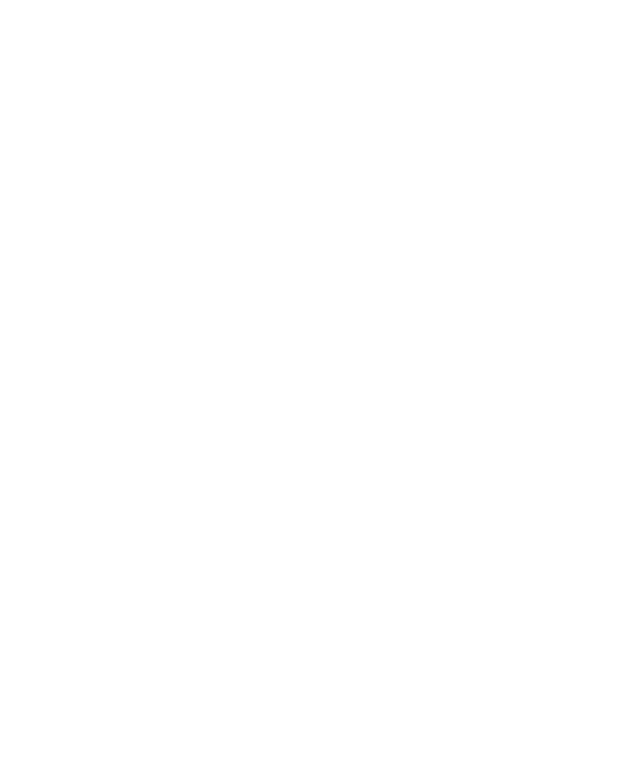
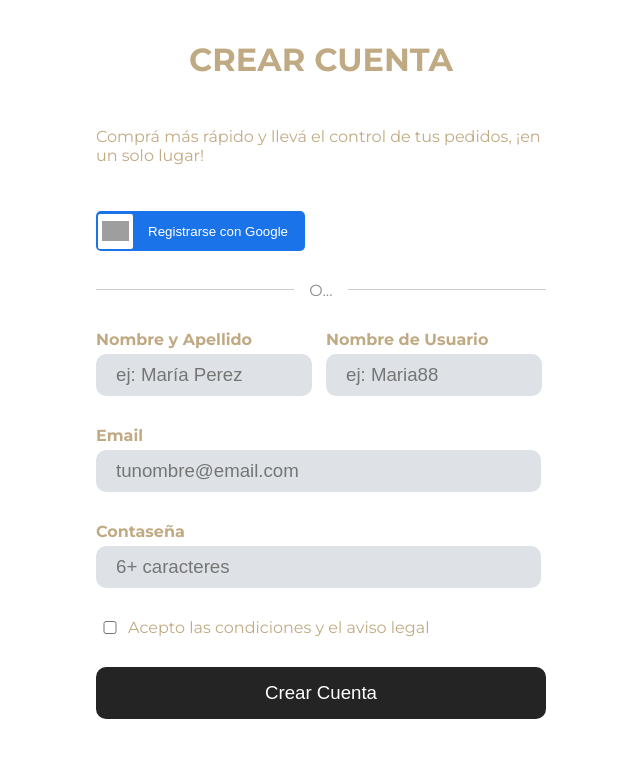
Before and after one commit to MariaVictoriaGomez/tiendadecafe, a plain HTML site: page pages/contacto.html in a window 1280 px wide. Shown: the whole page, without its empty margins (319-959 px from the left). Drawn offline with Linux system fonts and the light colour scheme; grey boxes are pictures that could not be loaded.

Commit message:
contacto

```diff
--- a/css/contacto.css
+++ b/css/contacto.css
@@ -0,0 +1,196 @@
+
+@import url('https://fonts.googleapis.com/css2?family=Montserrat:ital,wght@0,100..900;1,100..900&display=swap');
+
+html{
+    font-family: "Montserrat", sans-serif;
+    background-color:#ffffff;
+}
+
+.container{
+    margin: auto;
+    display: flex;
+    flex-direction: column;
+    align-items: center;
+    justify-content: center;
+    gap: 30px;
+    width: 450px;
+    color: #C0AA83;
+}
+
+.login{
+    display: flex;
+    flex-direction: column;
+    align-items: center;
+}
+
+.login h3{
+    font-size: xx-large;
+}
+.buttons{
+    align-self: flex-start;
+    display: flex;
+    gap: 20pxs;
+}
+
+
+.google-btn{
+background-color: #1A73E8;
+color: white;
+border:none;
+border-radius: 5px;
+height: 40px;
+display: flex;
+align-items: center;
+padding: 2px;
+cursor: pointer;
+
+}
+
+.google-btn:hover{
+    opacity: 0.75 ;
+}
+
+.google-btn picture{
+    width: 35px;
+    height: 35px;
+    background-color: #fff;
+    border-radius: 2px;
+    display: flex;
+    align-items: center;
+    justify-content: center;
+
+}
+.google-btn picture img{
+    width: 75%;
+}
+.google-btn span{
+    color:white;
+    padding:15px;
+    font-weight: 500;
+}
+
+/* .twitter-btn{
+
+    color: #ccc;
+    background-color: #eee;
+    border: none;
+    width: 40px;
+    border-radius: 5px;
+    cursor: pointer;
+}
+
+.twitter-btn img{
+    width: 60%;
+}
+.twitter-btn:hover{
+    background-color: #ddd;
+} */
+
+.separator{
+    display: flex;
+    width: 100%;
+    gap: 15px;
+}
+
+.separator hr{
+    flex-grow: 1;
+    border: none;
+    border-top: 1px solid #ccc;
+}
+
+.separator span{
+    color:#8b8b8b;
+
+}
+
+.section-inputs{
+    display: flex;
+    gap:10px;
+    width: 100%;
+}
+form{
+    display: flex;
+    flex-direction: column;
+    align-items: stretch;
+    gap:30px;
+}
+label{
+
+    display: flex;
+    flex-direction: column;
+    gap: 5px;
+}
+label span{
+    font-weight: 700;
+    color:#C0AA83;
+}
+
+
+.section-inputs label input{
+    width: 80%;
+    background-color: #DEE2E6;
+    border: none;
+    padding: 10px 20px;
+    border-radius: 10px;
+    outline: none;
+    font-size: 14pt;
+}
+
+label input{
+    width: 90%;
+    background-color: #DEE2E6;
+    border: none;
+    padding: 10px 20px;
+    border-radius: 10px;
+    outline: none;
+    font-size: 14pt;
+    transition: background-color 0.2s, border 0.2s, box-shadow 0,2s;
+    color:white;
+}
+
+label input:hover{
+    background-color:  #ced2d6;
+    border: solid 1px #f3f3f4;
+    box-shadow: 0 0 4px #eb50ff4f;
+}
+
+label input:focus{
+    background-color: #DEE2E6;
+    border: solid 1px #f3f3f4;
+    box-shadow: 0 0 4px #eb50ff4f;
+}
+
+.checkbox-label{
+    display: flex;
+    flex-direction: row;
+}
+
+.checkbox-label input[type="checkbox"]{
+    width: 20px;
+}
+
+.checkbox-label span{
+    font-weight: 400;
+}
+
+.submit-btn{
+    background-color: #242424;
+    color: white;
+    text-align: center;
+    padding: 15px;
+    font-weight: 500;
+    font-size: 14pt;
+    border: none;
+    border-radius: 10px;
+    cursor: pointer;
+
+}
+
+.submit-btn:hover{
+    opacity: 0.75;
+}
+
+::selection {
+    background-color: #C0AA83;
+    color: #ffffff;
+}
--- a/pages/contacto.html
+++ b/pages/contacto.html
@@ -8,5 +8,71 @@
 </head>
 <body>
 
+    <div class="container">
+        <div class="login">
+        <h3>CREAR CUENTA</h3>
+    <p>Comprá más rápido y llevá el control de tus pedidos, ¡en un solo lugar!</p>
+</div>
+
+<div class="buttons">
+<button class="google-btn">
+    <picture>
+<img src="https://www.svgrepo.com/show/304493/google.svg" alt="logo google">
+
+    </picture>
+    <span>Registrarse con Google</span>
+</button>
+<!-- <button class="twitter-btn">
+    <picture>
+        <img src="https://cdn-icons-png.flaticon.com/512/107/107195.png" alt="logo twitter">
+    </picture>
+</button> -->
+
+</div>
+
+<div class="separator">
+    <hr>
+    <span>O...</span>
+    <hr>
+</div>
+
+<form action="" method="">
+<div class="section-inputs">
+    <label for="name">
+        <span>Nombre y Apellido</span>
+    <input id="name" name="name" placeholder="ej: María Perez">
+    </label>
+
+ <label for="username">
+        <span>Nombre de Usuario</span>
+    <input id="username" name="username" placeholder="ej: Maria88">
+    </label>
+
+    </div>
+
+
+<label for="email">
+        <span>Email</span>
+    <input id="email" name="email" placeholder="tunombre@email.com">
+    </label>
+
+
+<label for="password">
+        <span>Contaseña</span>
+    <input id="password" name="password" placeholder="6+ caracteres">
+    </label>
+
+    <label for="checkbox" class="checkbox-label">
+        <input type="checkbox" id="checkbox">
+        <span>Acepto las condiciones y el aviso legal</span>
+    </label>
+
+    <button type="submit" class="submit-btn">Crear Cuenta</button>
+
+
+
+</form>
+    </div>
+
 </body>
 </html>
```
